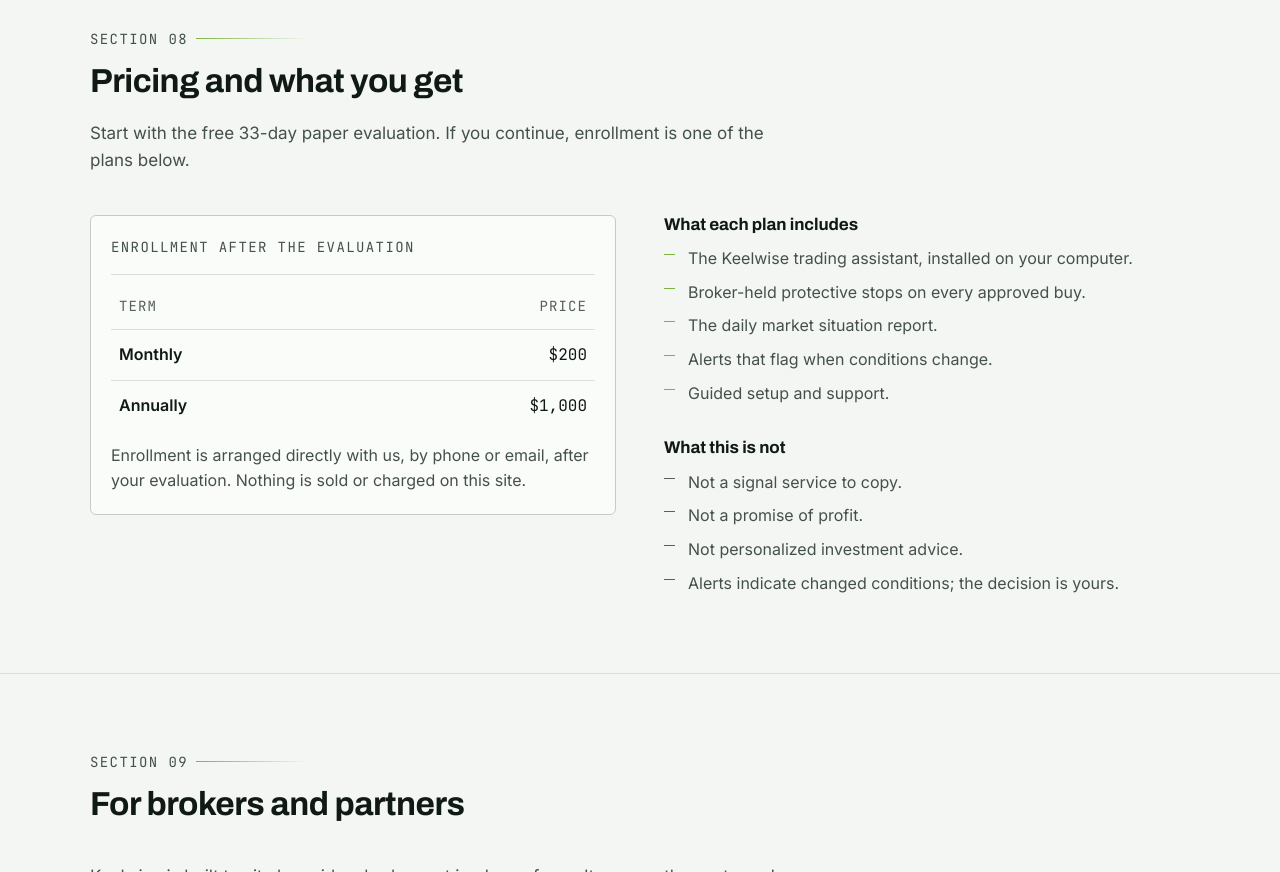
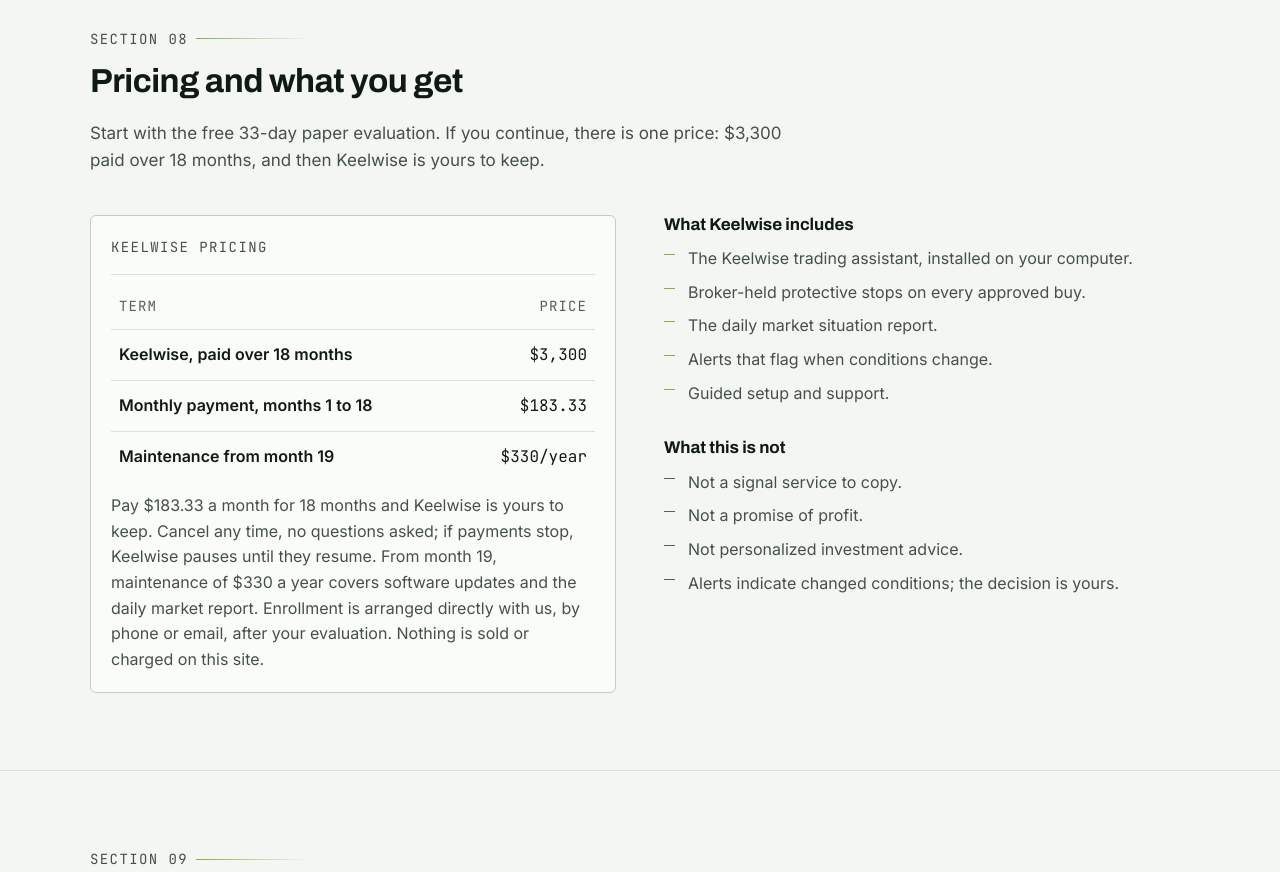
Before and after one commit to nrini49/lime-enterprise-web, a website: page index.html in a window 1280 px wide. Shown: the part 5900-6772 px from the top of the page. Drawn offline with Linux system fonts and the light colour scheme.

Commit message:
Pricing: $3,300 over 18 months, then yours; $330/year maintenance (#10)
* Oct 7 fixes: allow indexing, report wording, Price header, IB Keelwise in demo and preview, drop not-ready text, YouTube link

* Pricing: one price, $3,300 over 18 months then yours; $330/year maintenance from month 19; retire $200/$1,000

---------

Co-authored-by: nrini49 <268446331+nrini49@users.noreply.github.com>

```diff
--- a/index.html
+++ b/index.html
@@ -430,7 +430,7 @@
             </a>
             <a class="card" href="#pricing">
               <h3>Pricing and what you get</h3>
-              <p>Enrollment prices, what each plan includes, and what it is not.</p>
+              <p>One price, paid over 18 months, then it is yours. What it includes, and what it is not.</p>
               <span class="card__go" aria-hidden="true">&#8594;</span>
             </a>
             <a class="card" href="#partners">
@@ -453,19 +453,19 @@
             <p class="label rule-after">Section 08</p>
             <h2 id="pricing-title">Pricing and what you get</h2>
             <p>
-              Start with the free 33-day paper evaluation. If you continue, enrollment is
-              one of the plans below.
+              Start with the free 33-day paper evaluation. If you continue, there is one
+              price: $3,300 paid over 18 months, and then Keelwise is yours to keep.
             </p>
           </div>
 
           <div class="split">
             <div class="panel">
               <div class="panel__head">
-                <p class="label">Enrollment after the evaluation</p>
+                <p class="label">Keelwise pricing</p>
               </div>
               <div class="table-wrap">
             <table class="data-table" data-pricing-table>
-              <caption class="sr-only">Enrollment after the evaluation</caption>
+              <caption class="sr-only">Keelwise pricing</caption>
               <thead>
                 <tr>
                   <th scope="col">Term</th>
@@ -474,22 +474,26 @@
               </thead>
               <tbody>
               <tr>
-                <th scope="row">Monthly</th>
-                <td class="num">$200</td>
+                <th scope="row">Keelwise, paid over 18 months</th>
+                <td class="num">$3,300</td>
               </tr>
               <tr>
-                <th scope="row">Annually</th>
-                <td class="num">$1,000</td>
+                <th scope="row">Monthly payment, months 1 to 18</th>
+                <td class="num">$183.33</td>
+              </tr>
+              <tr>
+                <th scope="row">Maintenance from month 19</th>
+                <td class="num">$330/year</td>
               </tr>
               </tbody>
             </table>
           </div>
-              <p class="panel__note" data-pricing-status>Enrollment is arranged directly with us, by phone or email, after your evaluation. Nothing is sold or charged on this site.</p>
+              <p class="panel__note" data-pricing-status>Pay $183.33 a month for 18 months and Keelwise is yours to keep. Cancel any time, no questions asked; if payments stop, Keelwise pauses until they resume. From month 19, maintenance of $330 a year covers software updates and the daily market report. Enrollment is arranged directly with us, by phone or email, after your evaluation. Nothing is sold or charged on this site.</p>
             </div>
 
             <div class="stack">
               <div>
-                <h3>What each plan includes</h3>
+                <h3>What Keelwise includes</h3>
                 <ul class="ticks">
                 <li>The Keelwise trading assistant, installed on your computer.</li>
                 <li>Broker-held protective stops on every approved buy.</li>
```
Also changed, not shown: data/homepage.json (+11 -7 lines), src/template.html (+3 -3 lines), tests/content-invariants.test.mjs (+11 -3 lines).
